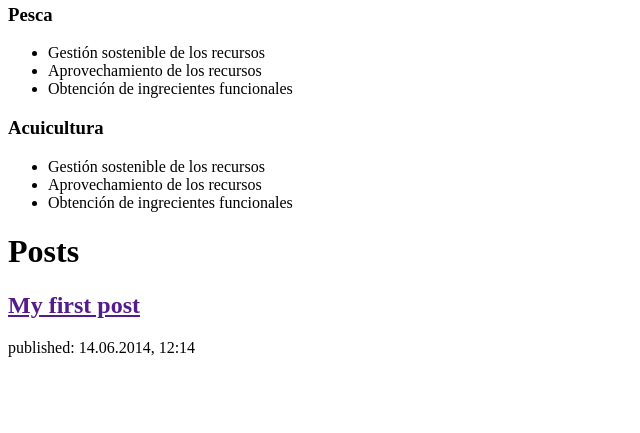
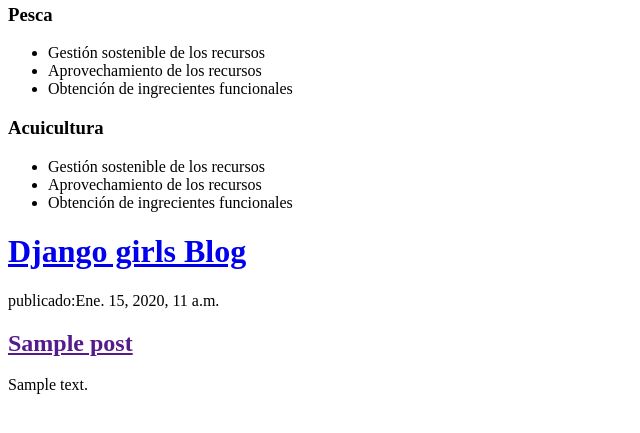
Before and after one commit to lnacs/my-first-blog, a Django app: template blog/templates/blog/post_list.html in a window 1280 px wide. Shown: the part 290-723 px from the top of the page, without its empty margins (0-640 px from the left). Run offline with Django 3.2, Linux system fonts and the light colour scheme; the template is opened without the code that fills it: values that come from a table or form of the project are taken from there, others are empty; tables that the repository leaves empty hold one stand-in row (values such as "Sample post").

Commit message:
Templates modificados para mostrar post desde base de datos

```diff
--- a/blog/templates/blog/post_list.html
+++ b/blog/templates/blog/post_list.html
@@ -24,9 +24,16 @@
     <li>Obtención de ingrecientes funcionales</li>
   </ul>
   <div>
-    <h1>Posts</h1>
-            <h2><a href="">My first post</a></h2>
-            <p>published: 14.06.2014, 12:14</p>
+    <h1><a href="/">Django girls Blog</a></h1>
+    <div class="">
+      {% for post in posts %}
+
+      <div class=""><p>publicado:{{post.published_date}}</p>
+        <h2><a href="">{{post.title}}</a></h2>
+        <p>{{post.text|linebreaksbr}}</p>
+
+      </div>{% endfor %}
+    </div>
 
   </div>
 <body>
--- a/blog/views.py
+++ b/blog/views.py
@@ -1,6 +1,9 @@
 from django.shortcuts import render
+from django.utils import timezone
+from .models import Post
 
 # Create your views here.
 
 def post_list(request):
-    return render(request, 'blog/post_list.html', {})
+    posts=Post.objects.filter(published_date__lte=timezone.now()).order_by('-published_date')
+    return render(request, 'blog/post_list.html', {'posts':posts})
```
